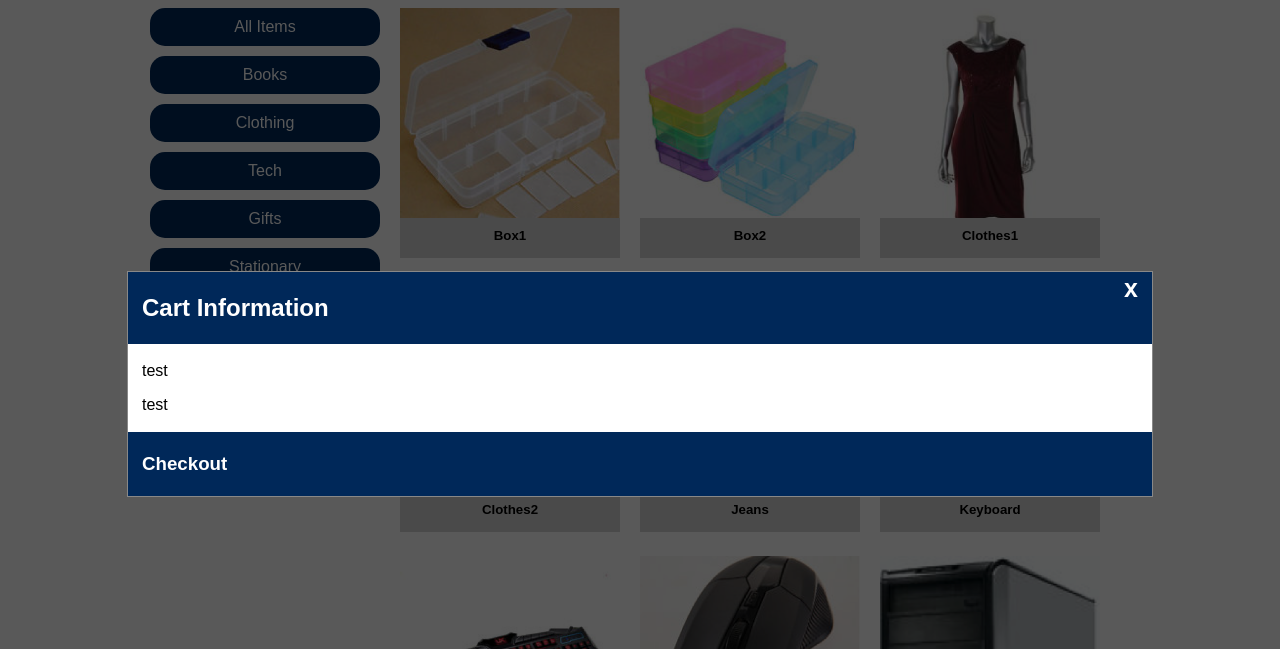
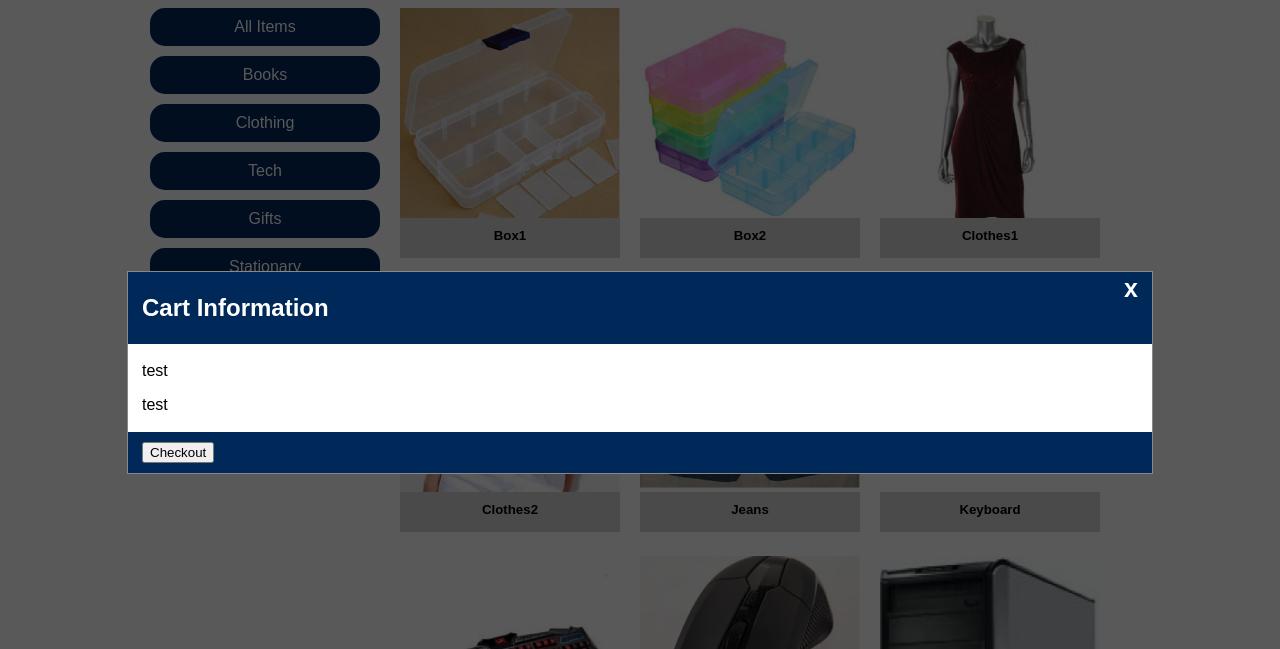
Before and after one commit to shivanshu3/CPEN400A-2016-L1A-Group3, a plain HTML site: page assignment-3/index.html in a window 1280 px wide. Both pictures are taken after a click on the button "Cart ($0)". Shown: the part 151-800 px from the top of the page. Drawn offline with Linux system fonts and the light colour scheme.

Commit message:
checkout button added for task 4

```diff
--- a/assignment-3/css/style.css
+++ b/assignment-3/css/style.css
@@ -261,7 +261,7 @@ button {
 }
 
 .modalFooter {
-    padding: 2px 14px;
+    padding: 10px 14px;
     background-color: #002859;
     color: white;
 }
--- a/assignment-3/index.html
+++ b/assignment-3/index.html
@@ -55,7 +55,7 @@
 				<p>test</p>
 			</div>
 			<div class="modalFooter">
-				<h3>Checkout</h3>
+				<button class="checkout">Checkout</button>
 			</div>
 		</div>
 	</div>
```
